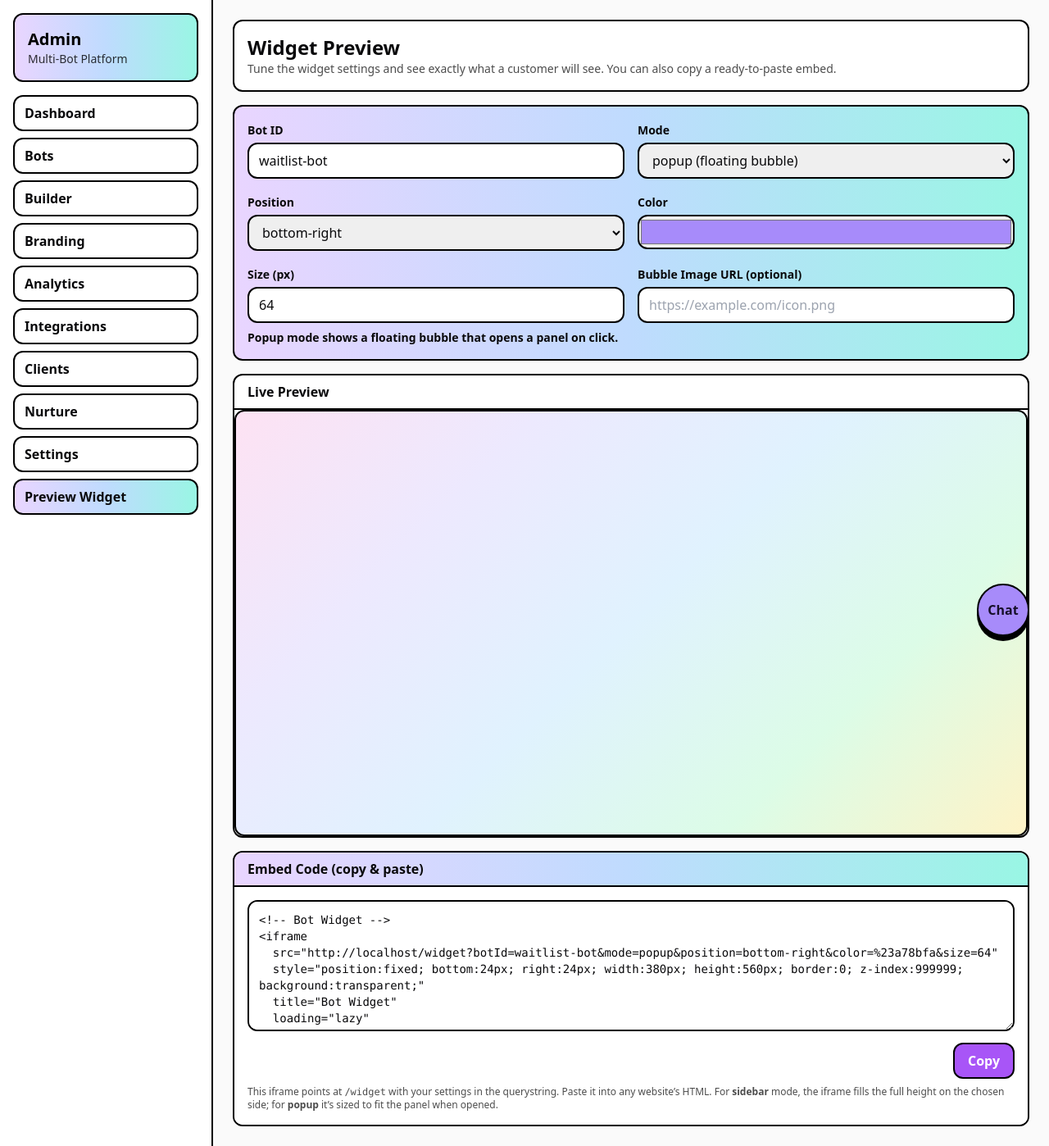
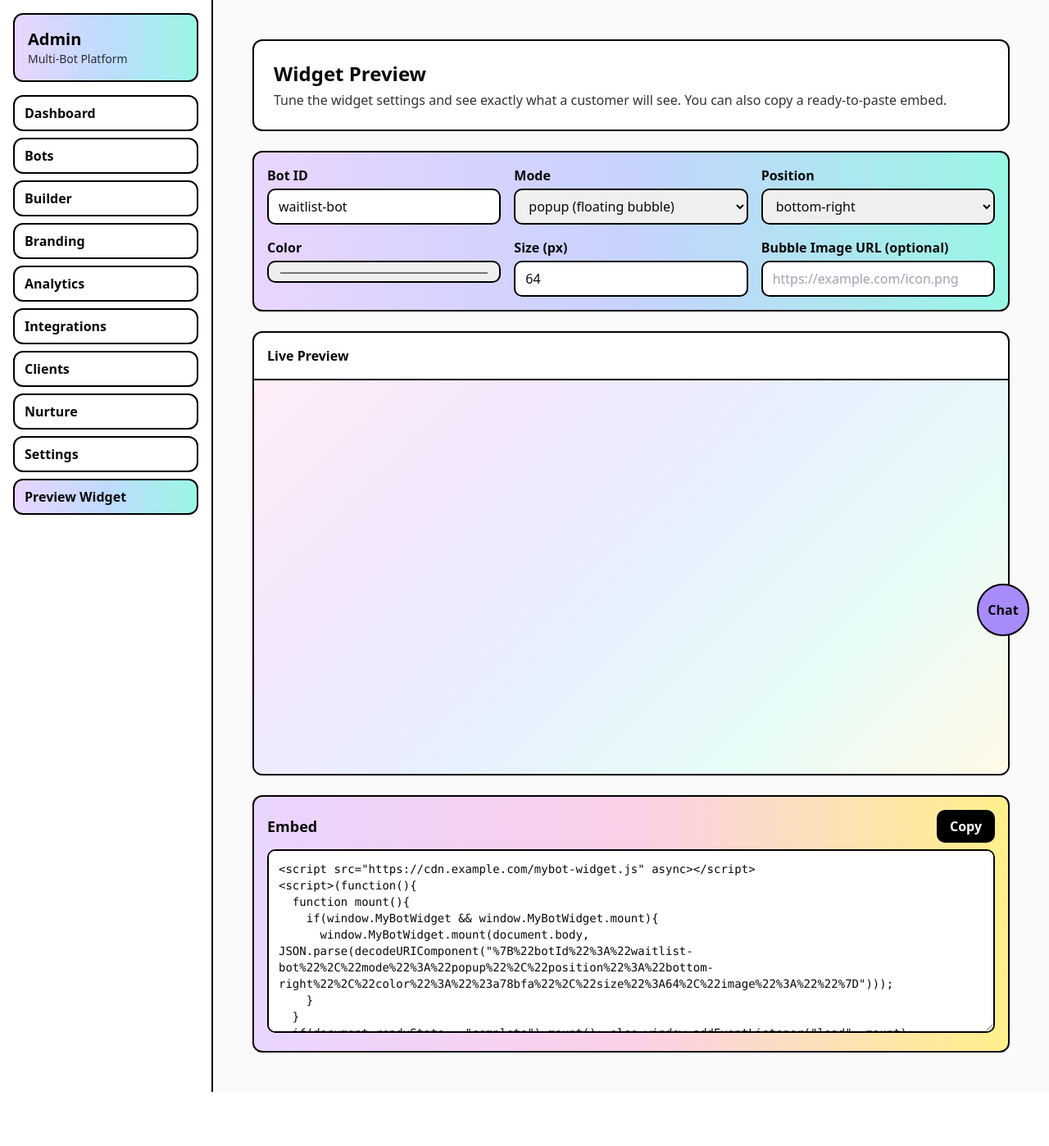
Before and after one commit to shrec-dad/bots-prompt2pathway, a React (Vite) app: page /admin/preview in a window 1280 px wide. Shown: the whole page at 82% size. After the commit the page ends 1332 px from the top, so only its background shows below. Built offline with nearby package versions, Linux system fonts and the light colour scheme.

Commit message:
Reverted to commit 722e8f938800b379bf6ee13bac1fd0c2db7672d2

```diff
--- a/src/pages/admin/Preview.tsx
+++ b/src/pages/admin/Preview.tsx
@@ -2,208 +2,196 @@
 import React, { useMemo, useState } from "react";
 import ChatWidget from "@/widgets/ChatWidget";
 
-export default function Preview() {
-  const [botId, setBotId] = useState("waitlist-bot");
-  const [mode, setMode] = useState<"popup" | "inline" | "sidebar">("popup");
-  const [position, setPosition] = useState<"bottom-right" | "bottom-left">(
-    "bottom-right"
-  );
-  const [color, setColor] = useState<string>("#a78bfa");
-  const [size, setSize] = useState<number>(64);
-  const [imgUrl, setImgUrl] = useState("");
-
-  const containerStyle: React.CSSProperties = {
-    position: "relative",
-    minHeight: 520,
-    border: "2px solid #000",
-    borderRadius: 12,
-    background:
-      "linear-gradient(135deg,#fde2f3 0%,#ede9fe 25%,#e0f2fe 50%,#dcfce7 75%,#fef3c7 100%)",
-    overflow: "hidden",
-  };
-
-  const previewNote =
-    mode === "inline"
-      ? "Inline mode is placed at the current DOM position."
-      : mode === "sidebar"
-      ? "Sidebar mode shows a full-height panel."
-      : "Popup mode shows a floating bubble that opens a panel on click.";
-
-  const openDefault = mode !== "popup"; // auto-open inline/sidebar in preview
-
-  // ---------- EMBED CODE (iframe overlay) ----------
-  const embedCode = useMemo(() => {
-    const origin =
-      typeof window !== "undefined"
-        ? window.location.origin
-        : "https://YOUR_DOMAIN";
-
-    const params = new URLSearchParams({
-      botId,
-      mode,
-      position,
-      color,
-      size: String(size),
-    });
-    if (imgUrl) params.set("image", imgUrl);
-
-    // Make the iframe big enough to contain the popup panel when open.
-    // For sidebar, we anchor full height.
-    const dim =
-      mode === "sidebar"
-        ? { w: "360px", h: "100vh" }
-        : { w: "380px", h: "560px" };
-
-    const side = position === "bottom-left" ? "left:24px;" : "right:24px;";
-
-    return `<!-- Bot Widget -->
-<iframe
-  src="${origin}/widget?${params.toString()}"
-  style="position:fixed; bottom:24px; ${side} width:${dim.w}; height:${dim.h}; border:0; z-index:999999; background:transparent;"
-  title="Bot Widget"
-  loading="lazy"
-></iframe>`;
-  }, [botId, mode, position, color, size, imgUrl]);
-
-  const copyEmbed = async () => {
+// small helper so we can copy code
+async function copy(text: string) {
   try {
-      await navigator.clipboard.writeText(embedCode);
-      alert("Embed code copied to clipboard!");
+    await navigator.clipboard.writeText(text);
+    alert("Embed code copied!");
   } catch {
-      // Fallback: select the textarea if clipboard fails (permissions, http, etc.)
-      const ta = document.getElementById("embed-ta") as HTMLTextAreaElement | null;
-      if (ta) {
-        ta.focus();
-        ta.select();
+    alert("Could not copy. Select & copy manually.");
   }
 }
-  };
+
+type Mode = "popup" | "inline" | "sidebar";
+type Pos  = "bottom-right" | "bottom-left";
+
+export default function Preview() {
+  // basic controls
+  const [botId, setBotId] = useState("waitlist-bot");
+  const [mode, setMode] = useState<Mode>("popup");
+  const [pos, setPos]   = useState<Pos>("bottom-right");
+  const [color, setColor] = useState("#a78bfa"); // pastel purple (matches Builder vibe)
+  const [size, setSize] = useState(64);
+  const [image, setImage] = useState<string>("");
+
+  // embed snippet (customers can paste this in their site)
+  const embed = useMemo(() => {
+    const opts = encodeURIComponent(
+      JSON.stringify({ botId, mode, position: pos, color, size, image })
+    );
+    return [
+      `<script src="https://cdn.example.com/mybot-widget.js" async></script>`,
+      `<script>(function(){`,
+      `  function mount(){`,
+      `    if(window.MyBotWidget && window.MyBotWidget.mount){`,
+      `      window.MyBotWidget.mount(document.body, JSON.parse(decodeURIComponent("${opts}")));`,
+      `    }`,
+      `  }`,
+      `  if(document.readyState==="complete") mount(); else window.addEventListener("load", mount);`,
+      `})();</script>`
+    ].join("\n");
+  }, [botId, mode, pos, color, size, image]);
 
   return (
-    <div className="space-y-4">
-      <div className="rounded-xl border-2 border-black p-4 bg-white">
+    <div className="p-6 space-y-6">
+      {/* Heading */}
+      <div className="rounded-xl border-2 border-black bg-white p-6">
         <h1 className="text-2xl font-bold">Widget Preview</h1>
-        <p className="text-sm text-black/70">
-          Tune the widget settings and see exactly what a customer will see.
-          You can also copy a ready-to-paste embed.
+        <p className="text-black/80 mt-1">
+          Tune the widget settings and see exactly what a customer will see. You can also copy a ready-to-paste embed.
         </p>
       </div>
 
       {/* Controls */}
-      <div className="rounded-xl border-2 border-black p-4 bg-gradient-to-r from-purple-200 via-blue-200 to-teal-200">
-        <div className="grid grid-cols-1 lg:grid-cols-2 gap-4">
-          <div>
-            <label className="font-bold text-sm">Bot ID</label>
+      <div className="rounded-xl border-2 border-black bg-gradient-to-r from-purple-200 via-indigo-200 to-teal-200 p-4">
+        <div className="grid grid-cols-1 md:grid-cols-3 gap-4">
+          <label className="block">
+            <div className="font-bold">Bot ID</div>
             <input
-              className="w-full mt-1 px-3 py-2 border-2 border-black rounded-lg"
+              className="mt-1 w-full rounded-md border-2 border-black px-3 py-2"
               value={botId}
               onChange={(e) => setBotId(e.target.value)}
+              placeholder="waitlist-bot"
             />
-          </div>
+          </label>
 
-          <div>
-            <label className="font-bold text-sm">Mode</label>
+          <label className="block">
+            <div className="font-bold">Mode</div>
             <select
-              className="w-full mt-1 px-3 py-2 border-2 border-black rounded-lg"
+              className="mt-1 w-full rounded-md border-2 border-black px-3 py-2"
               value={mode}
-              onChange={(e) => setMode(e.target.value as any)}
+              onChange={(e) => setMode(e.target.value as Mode)}
             >
               <option value="popup">popup (floating bubble)</option>
-              <option value="inline">inline</option>
-              <option value="sidebar">sidebar</option>
+              <option value="inline">inline (sits in content)</option>
+              <option value="sidebar">sidebar (full-height)</option>
             </select>
-          </div>
+          </label>
 
-          <div>
-            <label className="font-bold text-sm">Position</label>
+          <label className="block">
+            <div className="font-bold">Position</div>
             <select
-              className="w-full mt-1 px-3 py-2 border-2 border-black rounded-lg"
-              value={position}
-              onChange={(e) => setPosition(e.target.value as any)}
+              className="mt-1 w-full rounded-md border-2 border-black px-3 py-2"
+              value={pos}
+              onChange={(e) => setPos(e.target.value as Pos)}
+              disabled={mode === "inline"}
             >
               <option value="bottom-right">bottom-right</option>
               <option value="bottom-left">bottom-left</option>
             </select>
-          </div>
+          </label>
 
-          <div>
-            <label className="font-bold text-sm">Color</label>
+          <label className="block">
+            <div className="font-bold">Color</div>
             <input
+              className="mt-1 w-full rounded-md border-2 border-black px-3 py-2"
               type="color"
-              className="w-full mt-1 h-[42px] border-2 border-black rounded-lg"
               value={color}
               onChange={(e) => setColor(e.target.value)}
             />
+          </label>
+
+          <label className="block">
+            <div className="font-bold">Size (px)</div>
+            <input
+              className="mt-1 w-full rounded-md border-2 border-black px-3 py-2"
+              type="number"
+              min={48}
+              max={120}
+              value={size}
+              onChange={(e) => setSize(Number(e.target.value || 64))}
+              disabled={mode === "sidebar"}
+            />
+          </label>
+
+          <label className="block md:col-span-1">
+            <div className="font-bold">Bubble Image URL (optional)</div>
+            <input
+              className="mt-1 w-full rounded-md border-2 border-black px-3 py-2"
+              type="url"
+              value={image}
+              onChange={(e) => setImage(e.target.value)}
+              placeholder="https://example.com/icon.png"
+            />
+          </label>
+        </div>
       </div>
 
-          <div>
-            <label className="font-bold text-sm">Size (px)</label>
-            <input
-              type="number"
-              min={44}
-              max={96}
-              className="w-full mt-1 px-3 py-2 border-2 border-black rounded-lg"
-              value={size}
-              onChange={(e) => setSize(Number(e.target.value || 64))}
-            />
+      {/* Live preview surface */}
+      <div className="rounded-xl border-2 border-black bg-white p-0 overflow-hidden">
+        <div className="p-4 border-b-2 border-black font-bold">Live Preview</div>
+
+        {/* A big canvas so you can see popup + sidebar positions easily */}
+        <div
+          className="relative"
+          style={{
+            width: "100%",
+            height: "60vh",
+            background:
+              "linear-gradient(135deg, #ffeef8 0%, #f3e7fc 25%, #e7f0ff 50%, #e7fcf7 75%, #fff9e7 100%)",
+          }}
+        >
+          {/* Inline mode renders inside a centered content card */}
+          {mode === "inline" ? (
+            <div className="absolute inset-0 grid place-items-center p-6">
+              <div className="w-full max-w-3xl h-64 rounded-xl border-2 border-black bg-white relative">
+                <div className="p-3 border-b-2 border-black font-semibold">
+                  Your page content
                 </div>
-
-          <div>
-            <label className="font-bold text-sm">Bubble Image URL (optional)</label>
-            <input
-              className="w-full mt-1 px-3 py-2 border-2 border-black rounded-lg"
-              value={imgUrl}
-              onChange={(e) => setImgUrl(e.target.value)}
-              placeholder="https://example.com/icon.png"
+                <div className="p-3">
+                  <ChatWidget
+                    mode="inline"
+                    botId={botId}
+                    color={color}
+                    size={size}
+                    position={pos}
+                    image={image || undefined}
                   />
                 </div>
               </div>
-        <div className="mt-2 text-sm font-semibold">{previewNote}</div>
             </div>
-
-      {/* Live Preview */}
-      <div className="rounded-xl border-2 border-black bg-white">
-        <div className="px-4 py-2 border-b-2 border-black font-bold">Live Preview</div>
-        <div style={containerStyle}>
+          ) : (
+            <>
+              {/* Popup/sidebar render over the preview surface */}
               <ChatWidget
                 mode={mode}
                 botId={botId}
                 color={color}
                 size={size}
-            position={position}
-            image={imgUrl || undefined}
-            preview
-            openDefault={openDefault}
+                position={pos}
+                image={image || undefined}
               />
+            </>
+          )}
         </div>
       </div>
 
-      {/* Embed code (copy & paste) */}
-      <div className="rounded-xl border-2 border-black overflow-hidden">
-        <div className="px-4 py-2 border-b-2 border-black font-bold bg-gradient-to-r from-purple-200 via-blue-200 to-teal-200">
-          Embed Code (copy & paste)
-        </div>
-        <div className="p-4 space-y-2 bg-white">
-          <textarea
-            id="embed-ta"
-            readOnly
-            className="w-full h-40 font-mono text-sm border-2 border-black rounded-lg p-3"
-            value={embedCode}
-          />
-          <div className="flex justify-end">
+      {/* Embed code */}
+      <div className="rounded-xl border-2 border-black bg-gradient-to-r from-purple-200 via-pink-200 to-yellow-200 p-4">
+        <div className="flex items-center justify-between mb-2">
+          <h2 className="font-bold text-lg">Embed</h2>
           <button
-              onClick={copyEmbed}
-              className="px-4 py-2 rounded-lg border-2 border-black bg-purple-500 text-white font-bold hover:bg-purple-600"
+            className="px-4 py-2 rounded-md bg-black text-white font-semibold"
+            onClick={() => copy(embed)}
           >
             Copy
           </button>
         </div>
-          <div className="text-xs text-black/70">
-            This iframe points at <code>/widget</code> with your settings in the querystring.
-            Paste it into any website’s HTML. For <b>sidebar</b> mode, the iframe fills the full
-            height on the chosen side; for <b>popup</b> it’s sized to fit the panel when opened.
-          </div>
-        </div>
+        <textarea
+          className="w-full h-56 rounded-md border-2 border-black font-mono text-sm p-3"
+          value={embed}
+          readOnly
+        />
       </div>
     </div>
   );
--- a/src/widgets/ChatWidget.tsx
+++ b/src/widgets/ChatWidget.tsx
@@ -1,243 +1,49 @@
 // src/widgets/ChatWidget.tsx
-import React, { useMemo, useState } from "react";
-
-type Mode = "popup" | "inline" | "sidebar";
-type Position = "bottom-right" | "bottom-left";
+import React from "react";
 
 type Props = {
-  mode: Mode;
+  mode: "popup" | "inline" | "sidebar";
   botId: string;
   color?: string;
-  size?: number; // bubble size for popup
-  position?: Position;
+  size?: number;
+  position?: "bottom-right" | "bottom-left";
   image?: string;
-
-  /** Enable built-in mock panel & messages (used by Preview page). */
-  preview?: boolean;
-
-  /** Start open (useful for sidebar/inline in preview). */
-  openDefault?: boolean;
 };
 
-type Msg = { from: "bot" | "me"; text: string };
-
-export default function ChatWidget({
-  mode,
-  botId,
-  color,
-  size = 64,
-  position = "bottom-right",
-  image,
-  preview = false,
-  openDefault,
-}: Props) {
-  const [open, setOpen] = useState<boolean>(
-    openDefault ?? (mode === "sidebar" || mode === "inline")
-  );
-  const [msgs, setMsgs] = useState<Msg[]>(
-    preview
-      ? [{ from: "bot", text: `Hi! You are chatting with “${botId}”.` }]
-      : []
-  );
-  const [draft, setDraft] = useState("");
-
-  // ---------- styles ----------
-  const isLeft = position === "bottom-left";
-  const bubbleStyle: React.CSSProperties = {
-    position: mode === "inline" ? "relative" : "fixed",
-    bottom: mode === "inline" ? undefined : 24,
-    right: mode === "inline" ? undefined : isLeft ? undefined : 24,
-    left: mode === "inline" ? undefined : isLeft ? 24 : undefined,
-    width: size,
-    height: size,
+export default function ChatWidget(props: Props) {
+  const size = props.size ?? 64;
+  const style: React.CSSProperties = {
+    position: props.mode === "inline" ? "relative" : "fixed",
+    bottom: props.mode === "inline" ? undefined : 24,
+    right: props.mode === "inline" ? undefined : (props.position === "bottom-right" ? 24 : undefined),
+    left: props.mode === "inline" ? undefined : (props.position === "bottom-left" ? 24 : undefined),
+    width: props.mode === "sidebar" ? 360 : size,
+    height: props.mode === "sidebar" ? "100vh" : size,
     border: "2px solid #000",
-    borderRadius: "50%",
-    background: color ?? "#7aa8ff",
-    display: mode === "popup" ? "flex" : "none",
+    borderRadius: props.mode === "sidebar" ? 0 : "50%",
+    background: props.color ?? "#7aa8ff",
+    display: "flex",
     alignItems: "center",
     justifyContent: "center",
     cursor: "pointer",
-    zIndex: 9999,
-    boxShadow: "0 6px 0 #000",
+    zIndex: 9999
   };
 
-  const panelDims = useMemo(() => {
-    if (mode === "sidebar") return { w: 360, h: "100vh" as const };
-    if (mode === "inline") return { w: 360, h: 520 };
-    return { w: 360, h: 520 }; // popup
-  }, [mode]);
-
-  const panelStyle: React.CSSProperties = {
-    position: mode === "inline" ? "relative" : "fixed",
-    ...(mode !== "inline" && { bottom: 24 }),
-    ...(mode !== "inline" && (isLeft ? { left: 24 } : { right: 24 })),
-    width: panelDims.w,
-    height: panelDims.h,
-    border: "2px solid #000",
-    borderRadius: mode === "sidebar" ? 12 : 12,
-    overflow: "hidden",
-    background: "#fff",
-    display: open ? "flex" : "none",
-    flexDirection: "column",
-    zIndex: 9999,
-    boxShadow: "0 10px 0 #000",
-  };
-
-  // ---------- preview chat handlers ----------
-  const send = (e?: React.FormEvent) => {
-    e?.preventDefault();
-    if (!draft.trim()) return;
-    const text = draft.trim();
-    setMsgs((m) => [...m, { from: "me", text }]);
-    setDraft("");
-
-    // simple echo response for preview
-    setTimeout(() => {
-      setMsgs((m) => [
-        ...m,
-        { from: "bot", text: `Got it: “${text}”. (Preview response)` },
-      ]);
-    }, 50);
-  };
-
-  // ---------- render ----------
   return (
-    <>
-      {/* Bubble (popup only) */}
-      <div
-        role="button"
-        title={`Bot: ${botId}`}
-        style={bubbleStyle}
-        onClick={() => setOpen((v) => !v)}
-      >
-        {image ? (
-          <img
-            src={image}
-            alt="chat bubble"
-            style={{ width: "70%", height: "70%", objectFit: "contain" }}
-          />
-        ) : (
-          <span style={{ fontWeight: 900, color: "#160f29" }}>Chat</span>
-        )}
-      </div>
-
-      {/* Panel */}
-      <div style={panelStyle}>
-        {/* Header */}
-        <div
-          style={{
-            padding: "10px 12px",
-            borderBottom: "2px solid #000",
-            display: "flex",
-            alignItems: "center",
-            justifyContent: "space-between",
-            background:
-              "linear-gradient(135deg,#e9d5ff 0%,#dbeafe 50%,#d1fae5 100%)",
-          }}
-        >
-          <div style={{ fontWeight: 900 }}>Chat • {botId}</div>
-          {mode === "popup" && (
-            <button
-              onClick={() => setOpen(false)}
-              style={{
-                border: "2px solid #000",
-                borderRadius: 8,
-                background: "#fff",
-                padding: "4px 10px",
-                fontWeight: 800,
-                cursor: "pointer",
-              }}
-            >
-              Close
-            </button>
-          )}
-        </div>
-
-        {/* Messages */}
-        <div
-          style={{
-            flex: 1,
-            padding: 12,
-            background:
-              "linear-gradient(135deg,#fdf2f8 0%,#f5f3ff 50%,#eff6ff 100%)",
-            overflowY: "auto",
-          }}
-        >
-          {preview ? (
-            msgs.map((m, i) => (
-              <div
-                key={i}
-                style={{
-                  display: "flex",
-                  justifyContent: m.from === "me" ? "flex-end" : "flex-start",
-                  marginBottom: 8,
-                }}
-              >
-                <div
-                  style={{
-                    maxWidth: "78%",
-                    padding: "8px 10px",
-                    border: "2px solid #000",
-                    borderRadius: 12,
-                    background: m.from === "me" ? "#fde68a" : "#fff",
-                    boxShadow: "0 4px 0 #000",
-                    whiteSpace: "pre-wrap",
-                    wordBreak: "break-word",
-                    fontWeight: 600,
-                  }}
-                >
-                  {m.text}
-                </div>
-              </div>
-            ))
-          ) : (
-            <div style={{ color: "#6b7280", fontWeight: 600 }}>
-              (Widget shell only — wire your real chat logic here.)
-            </div>
-          )}
-        </div>
-
-        {/* Input (preview only) */}
-        {preview && (
-          <form
-            onSubmit={send}
-            style={{
-              borderTop: "2px solid #000",
-              padding: 8,
-              display: "grid",
-              gridTemplateColumns: "1fr auto",
-              gap: 8,
-              background: "#fff",
-            }}
-          >
-            <input
-              value={draft}
-              onChange={(e) => setDraft(e.target.value)}
-              placeholder="Type a message…"
-              style={{
-                border: "2px solid #000",
-                borderRadius: 10,
-                padding: "10px 12px",
-                fontWeight: 700,
-              }}
-            />
-            <button
-              type="submit"
-              style={{
-                border: "2px solid #000",
-                borderRadius: 10,
-                padding: "10px 14px",
-                fontWeight: 900,
-                background: "#a78bfa",
-                color: "#fff",
-                cursor: "pointer",
-              }}
-            >
-              Send
-            </button>
-          </form>
-        )}
-      </div>
-    </>
+    <div style={style} title={`Bot: ${props.botId}`}>
+      {props.image
+        ? <img src={props.image} alt="chat bubble" style={{ width: "70%", height: "70%", objectFit: "contain" }} />
+        : <span style={{ fontWeight: 900 }}>Chat</span>}
+    </div>
   );
 }
+
+/* Example mount helper if you later export as a UMD bundle:
+  (window as any).ChatWidget = {
+    mount: (el: HTMLElement, opts: Props) => {
+      const root = ReactDOM.createRoot(el);
+      root.render(React.createElement(ChatWidget, opts));
+      return root;
+    }
+  };
+*/
```
Lines whose indentation alone changed are shown as unchanged.
